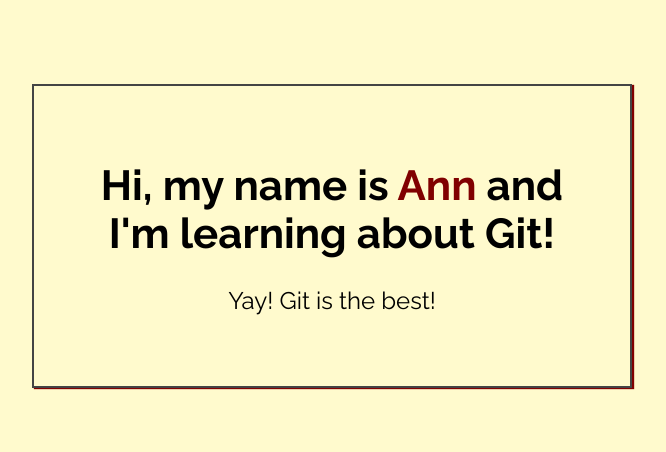
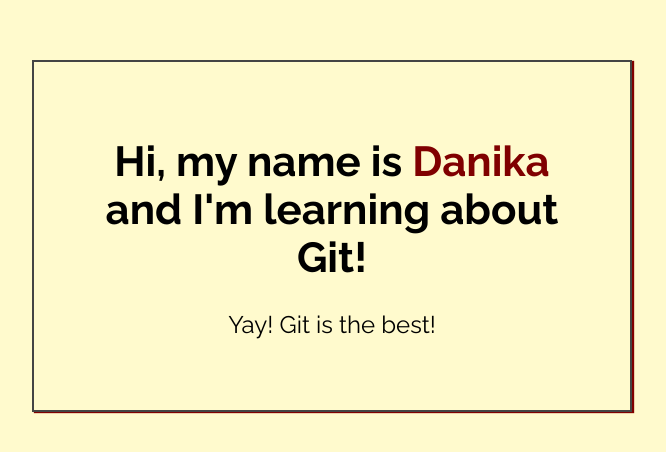
Before and after one commit to danishumate/my-first-repo, a plain HTML site: page index.html in a window 1280 px wide. Shown: the part 164-616 px from the top of the page, without its empty margins (308-974 px from the left). Drawn offline with Linux system fonts and the light colour scheme.

Commit message:
added my name to index.html

```diff
--- a/index.html
+++ b/index.html
@@ -14,7 +14,7 @@
 <body>
 
     <div class="greeting">
-        <h1>Hi, my name is <span class="highlight">Ann</span> and I'm learning about Git! </h1>
+        <h1>Hi, my name is <span class="highlight">Danika</span> and I'm learning about Git! </h1>
 
         <p>Yay! Git is the best!</p>
     </div>
```
